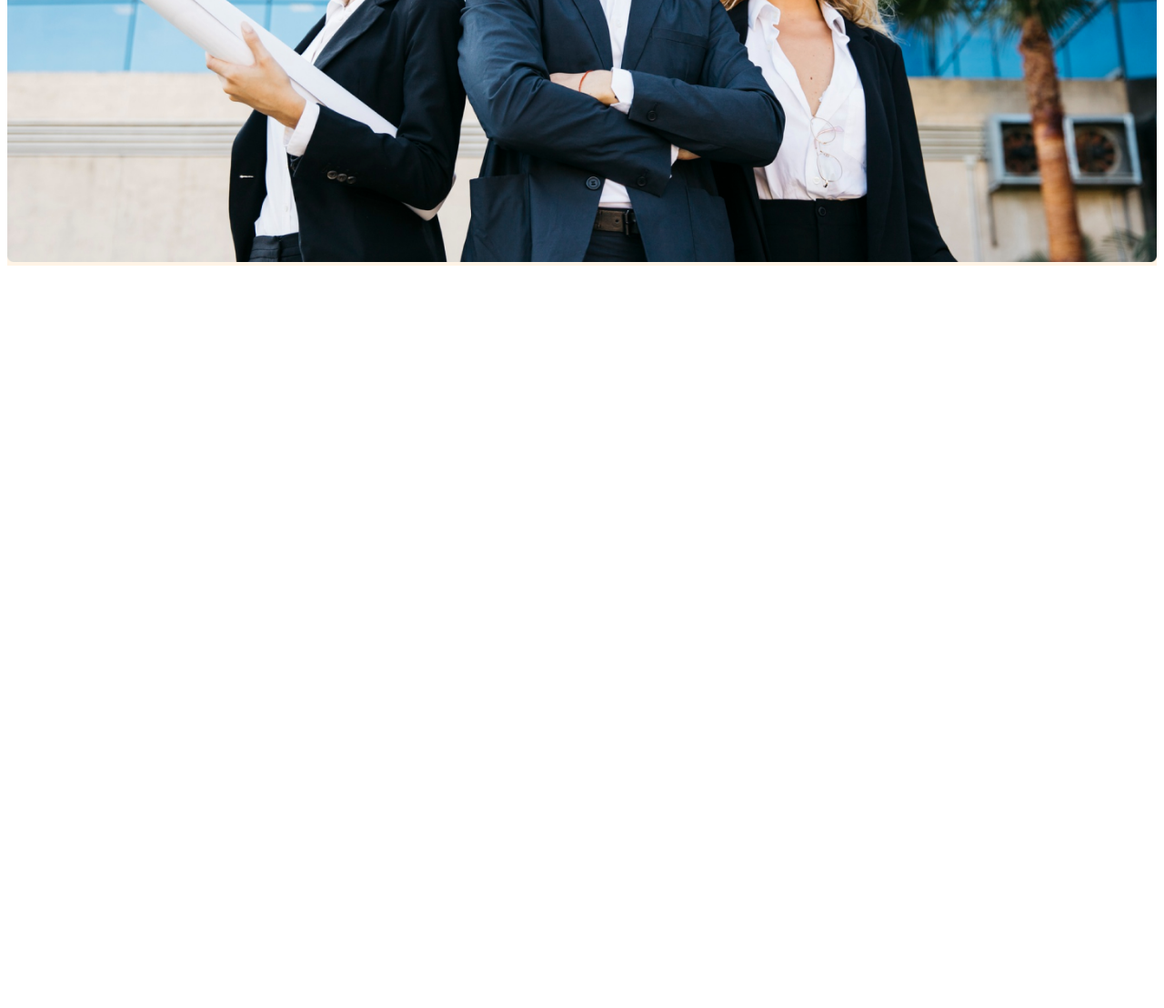
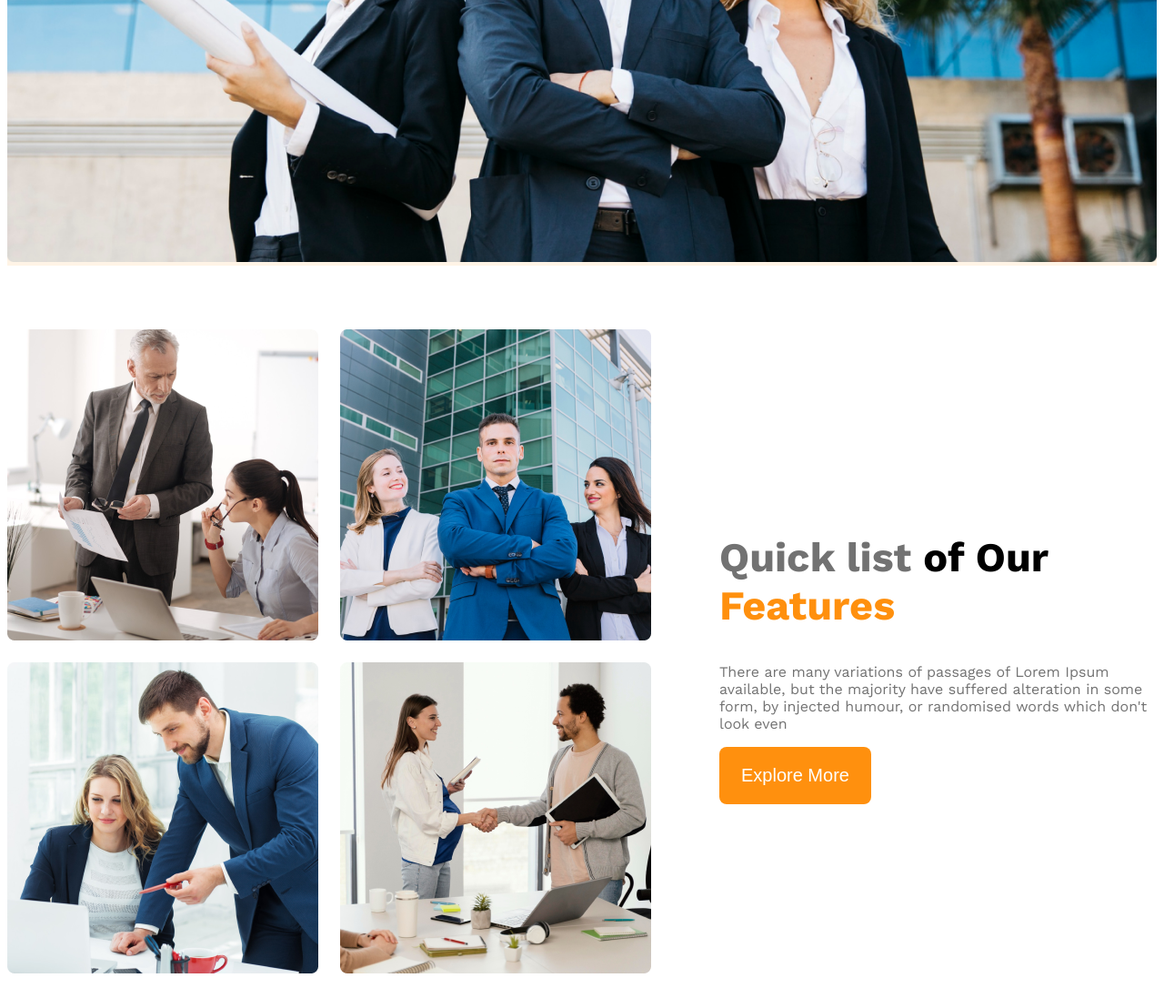
Before and after one commit to imrann-bd/m-9_architects-resources, a plain HTML site: page index.html in a window 1280 px wide. Shown: the part 896-2004 px from the top of the page at 91% size. Before the commit the page ends 1196 px from the top, so only its background shows below. Drawn offline with nearby package versions, Linux system fonts and the light colour scheme.

Commit message:
features section added

```diff
--- a/index.html
+++ b/index.html
@@ -42,7 +42,23 @@
     </header>
 
     <main>
-
+        <section class="team">
+            <div class="team-container display-flex">
+                <div class="team-images">
+                <img src="images/team1.png" alt="">
+                <img src="images/team2.png" alt="">
+                <img src="images/team3.png" alt="">
+                <img src="images/team4.png" alt="">
+            </div>
+            <div class="features-content">
+                <h2 class="features-tittle"> <span class="quick-list description">Quick list</span> of Our <span class="features-text primary-color">Features</span></h2>
+                <p class="featurs-des description">
+                    There are many variations of passages of Lorem Ipsum available, but the majority have suffered alteration in some form, by injected humour, or randomised words which don't look even
+                </p>
+                <button class="parimary-btn">Explore More</button>
+            </div>
+            </div>
+        </section>
     </main>
 
     <footer>
--- a/style/style.css
+++ b/style/style.css
@@ -5,12 +5,18 @@
   font-optical-sizing: auto;
   font-style: normal;
 }
+
+
 /* shared styles */
 .display-flex {
     display: flex;
 }
 .primary-bg{
     background-color: rgba(255, 144, 14, 0.1);
+}
+/* primary-color */
+.primary-color {
+    color: #FF900E;
 }
 /* dark02 */
 .gray-color {
@@ -28,6 +34,13 @@
     border-radius: 8px;
     border: none;
 }
+main > section {
+max-width: 1440px;
+margin: 70px auto;
+}
+
+
+
 /* navbar */
 .brand {
     font-size: 3rem;
@@ -69,10 +82,35 @@
 .banner img {
     width: 100%;
 }
+/* featurs styles */
+.team-container {
+    align-items: center;
+}
+.team-images {
+    display: grid;
+    grid-template-columns: repeat(2,1fr);
+    gap: 24px;
+}
+.features-content {
+    margin-left: 75px;
+    max-width: 540px;
+}
+.features-tittle {
+    font-size: 45px;
+    font-style: 500;
+}
+
+
 
 /* resposnive */
 @media screen and (max-width: 576px){
     .display-flex {
         flex-direction: column;
     }
+    .team-images {
+        grid-template-columns: repeat(1,1fr);
+    }
+    .features-content {
+        margin-left: 100px;
+    }
 }
```
